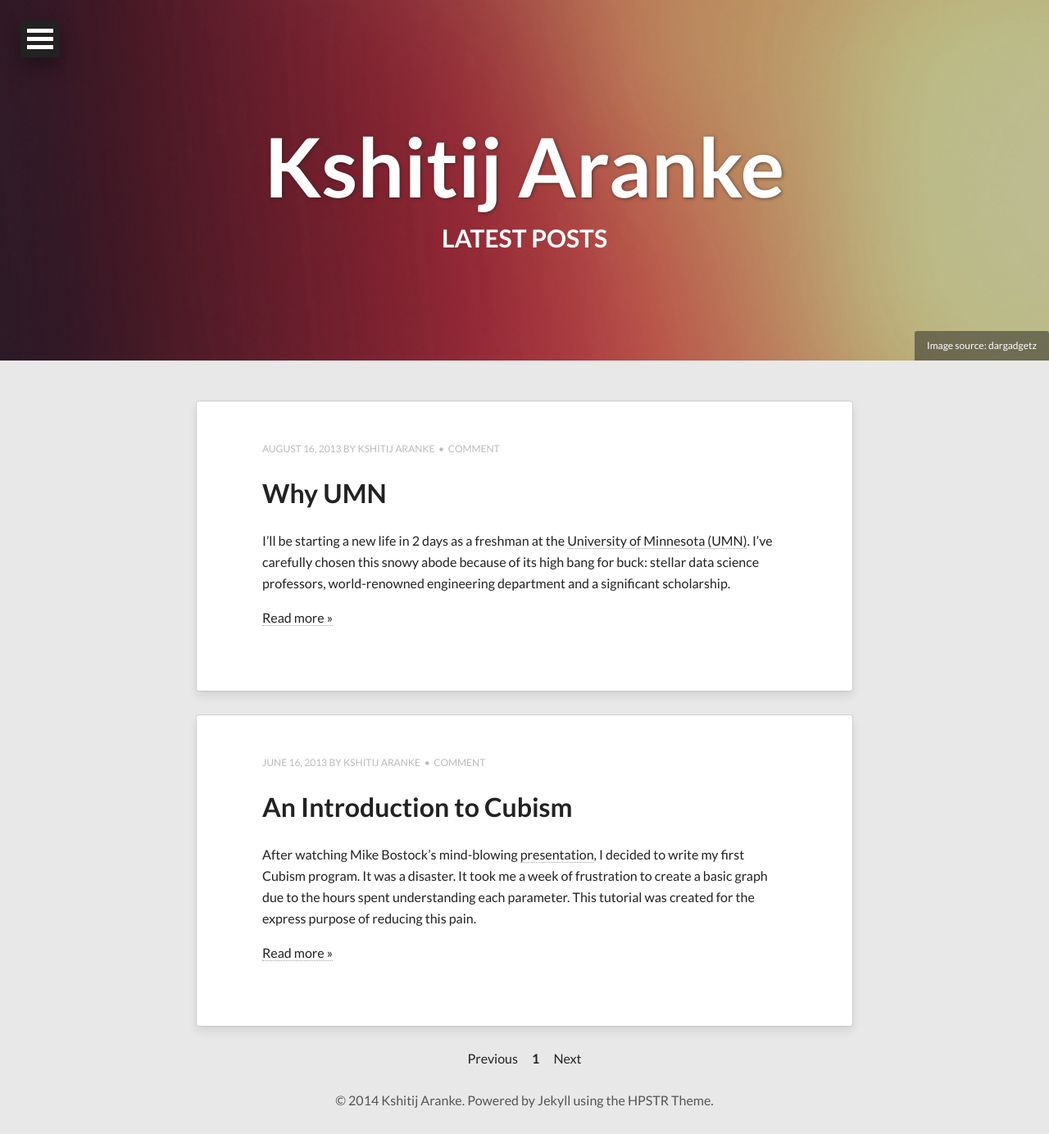
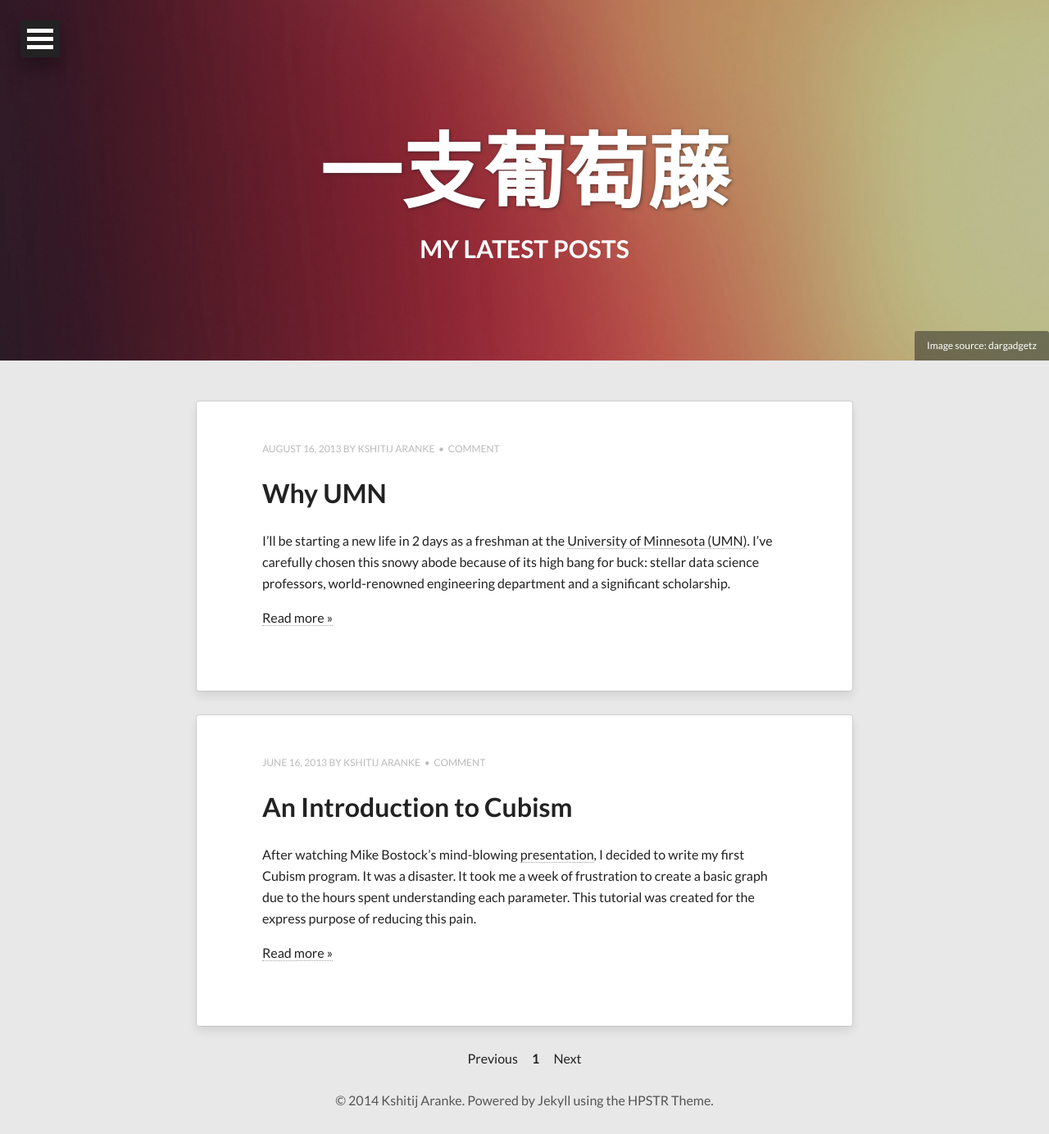
Before and after one commit to orzyx/blog, a Jekyll site: the page built from index.html, in a window 1280 px wide. Shown: the whole page at 82% size. Built offline with Jekyll 4.4.1, drawn with Linux system fonts in a browser that asks for light colours; nearby versions of some CDN libraries; the list of posts is cut into pages by our own code.

Commit message:
change title

```diff
--- a/_config.yml
+++ b/_config.yml
@@ -1,4 +1,4 @@
-title:            Kshitij Aranke
+title:            一支葡萄藤
 description:      Describe your website here.
 disqus_shortname: xaranke
 #Comment out url when working locally to resolve base urls correctly
--- a/index.html
+++ b/index.html
@@ -1,6 +1,6 @@
 ---
 layout: post-index
-title: Latest Posts
+title: My Latest Posts
 description: "Describe this nonsense."
 tags: [Jekyll, theme, themes, responsive, blog, modern]
 image:
```
